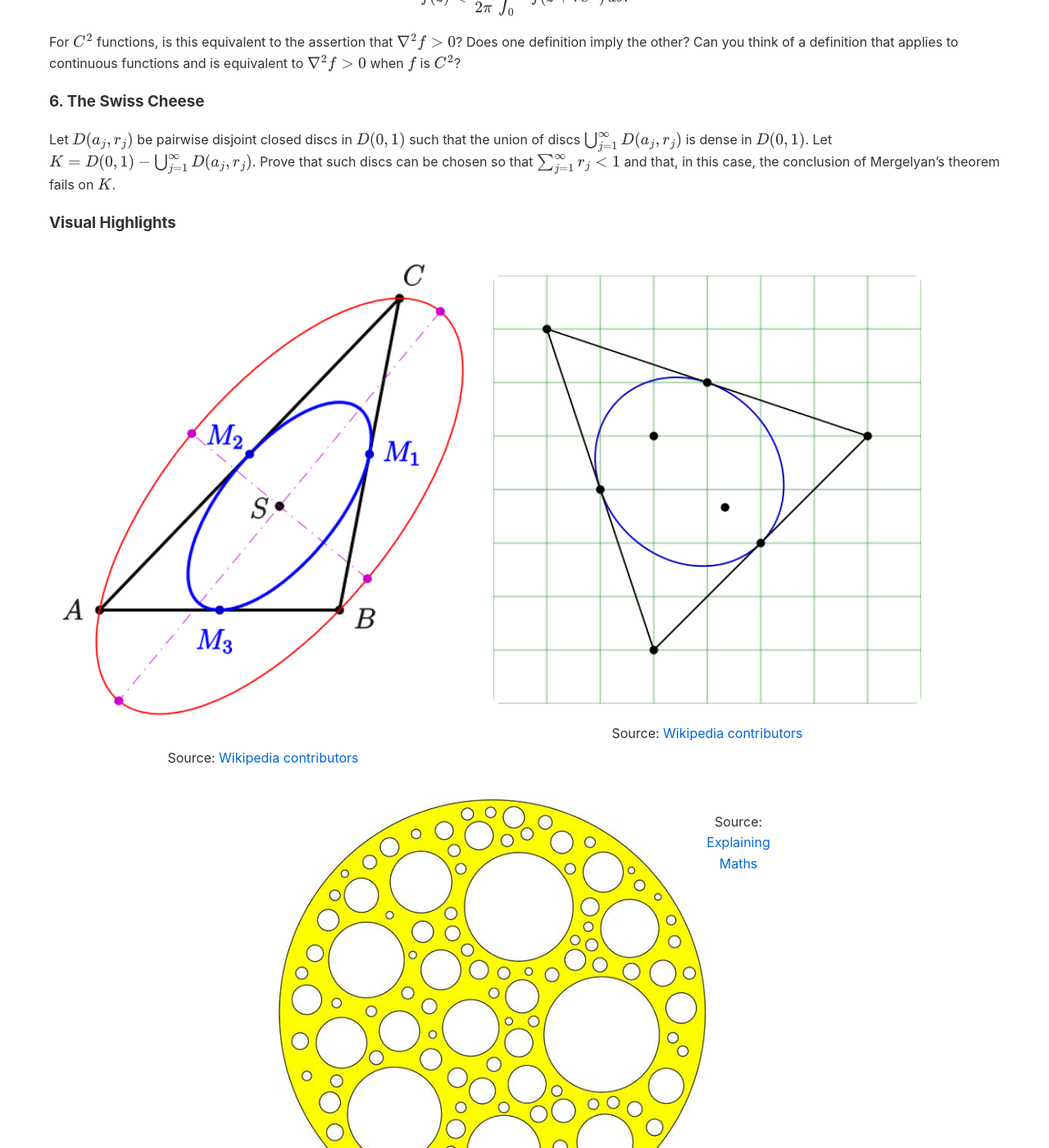
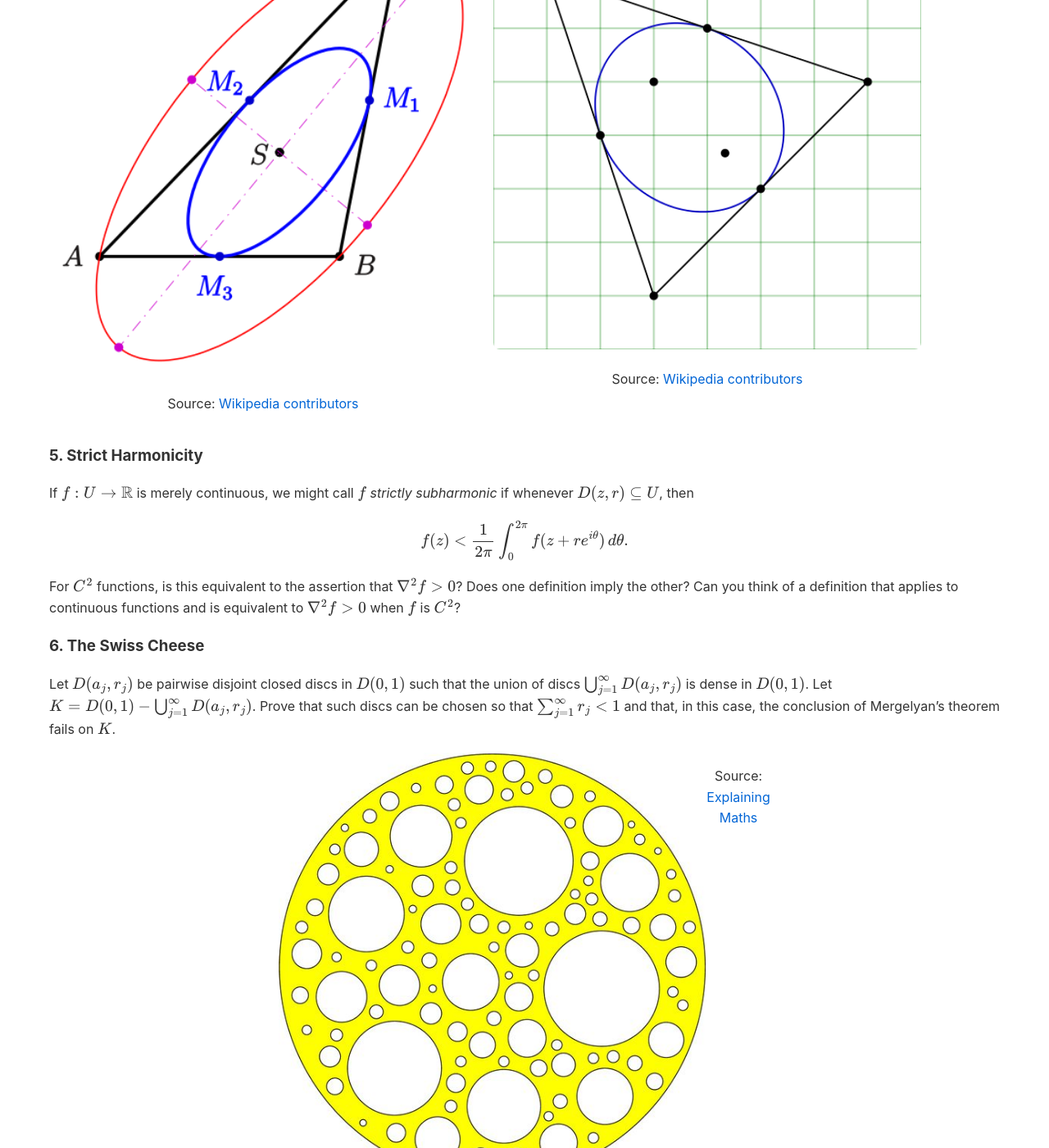
Before and after one commit to Yoon-1023/Yoon-1023.github.io, a Jekyll site: the page built from projects.md, in a window 1280 px wide and 1400 px high, scrolled down 3034 px. Shown: the whole window at 82% size. Built offline with Jekyll 4.4.1, drawn with Linux system fonts in a browser that asks for light colours.

Commit message:
Update projects.md

```diff
--- a/projects.md
+++ b/projects.md
@@ -85,6 +85,18 @@ where $$a > 0$$ and $$b > 2$$, has exactly $$2$$ roots in $$\{ z \in \mathbb{C}
 
 If $$f$$ is a polynomial on $$\mathbb{C}$$, then the zeros of $$f'$$ are contained in the closed convex hull of the zeros of $$f$$.
 
+<div style="display: flex; flex-wrap: wrap; gap: 20px; align-items: center;">
+   <div style="width: 45%; text-align: center;">
+       <img src="/Complex/figures/440px-Steiner-inellipse-1.svg.png" alt="Steiner Inellipse" style="width: 100%; height: auto; border-radius: 8px;">
+       <p>Source: <a href="https://en.wikipedia.org/w/index.php?title=Steiner_inellipse&oldid=1126942784">Wikipedia contributors</a></p>
+   </div>
+
+   <div style="width: 45%; text-align: center;">
+       <img src="/Complex/figures/Steiner_Inellipse.svg.png" alt="Another Steiner Inellipse" style="width: 100%; height: auto; border-radius: 8px;">
+       <p>Source: <a href="https://en.wikipedia.org/w/index.php?title=Steiner_inellipse&oldid=1126942784">Wikipedia contributors</a></p>
+   </div>
+</div>
+
 ### 5. Strict Harmonicity
 
 If $$f : U \rightarrow \mathbb{R}$$ is merely continuous, we might call $$f$$ *strictly subharmonic* if whenever $$D(z, r) \subseteq U$$, then
@@ -99,19 +111,7 @@ For $$C^2$$ functions, is this equivalent to the assertion that $$\nabla^2 f > 0
 
 Let $$D(a_j, r_j)$$ be pairwise disjoint closed discs in $$D(0, 1)$$ such that the union of discs $$\bigcup_{j=1}^{\infty} D(a_j, r_j)$$ is dense in $$D(0, 1)$$. Let $$K = D(0, 1) - \bigcup_{j=1}^{\infty} D(a_j, r_j)$$. Prove that such discs can be chosen so that $$\sum_{j=1}^{\infty} r_j < 1$$ and that, in this case, the conclusion of Mergelyan's theorem fails on $$K$$.
 
-### Visual Highlights
-
 <div style="display: flex; flex-wrap: wrap; gap: 20px; align-items: center;">
-   <div style="width: 45%; text-align: center;">
-       <img src="/Complex/figures/440px-Steiner-inellipse-1.svg.png" alt="Steiner Inellipse" style="width: 100%; height: auto; border-radius: 8px;">
-       <p>Source: <a href="https://en.wikipedia.org/w/index.php?title=Steiner_inellipse&oldid=1126942784">Wikipedia contributors</a></p>
-   </div>
-
-   <div style="width: 45%; text-align: center;">
-       <img src="/Complex/figures/Steiner_Inellipse.svg.png" alt="Another Steiner Inellipse" style="width: 100%; height: auto; border-radius: 8px;">
-       <p>Source: <a href="https://en.wikipedia.org/w/index.php?title=Steiner_inellipse&oldid=1126942784">Wikipedia contributors</a></p>
-   </div>
-
    <!-- Centered third image in the second row -->
    <div style="width: 45%; text-align: center; display: flex; justify-content: center; margin: 0 auto;">
        <img src="/Complex/figures/Swiss%20cheese.jpeg" alt="Swiss Cheese" style="width: 100%; height: auto; border-radius: 8px;">
```
